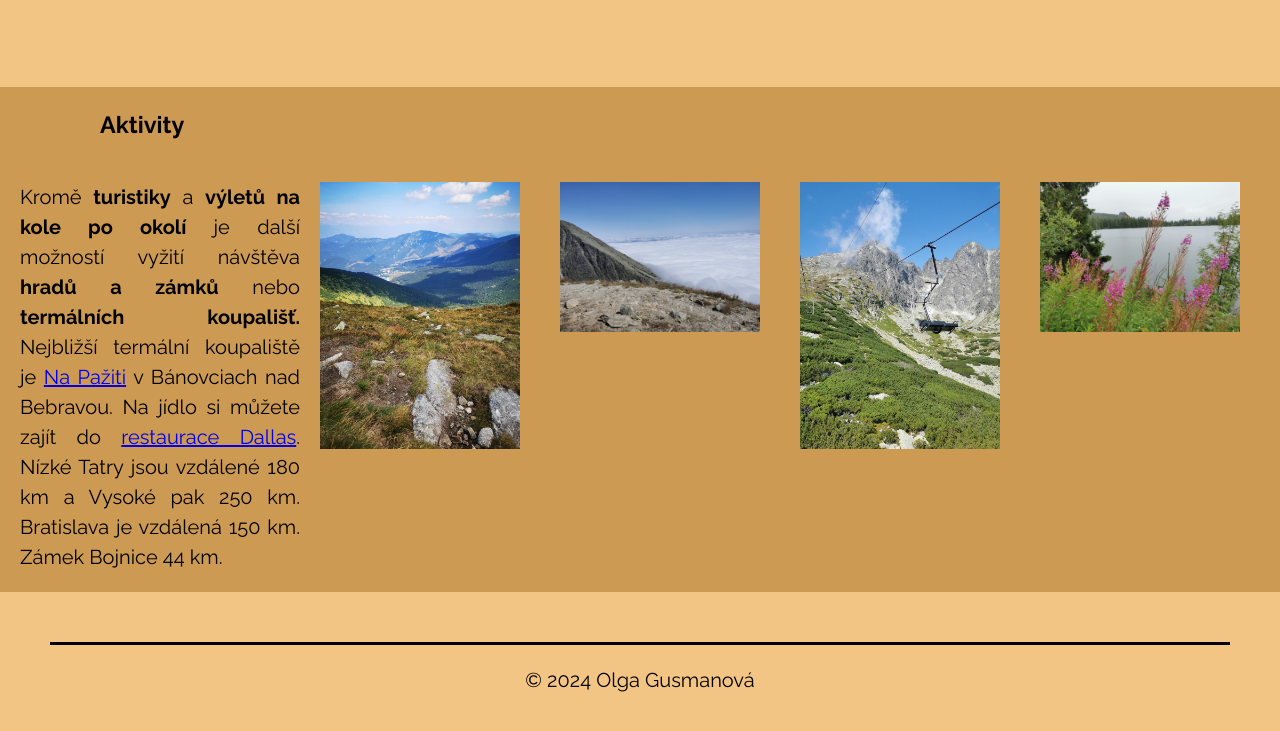
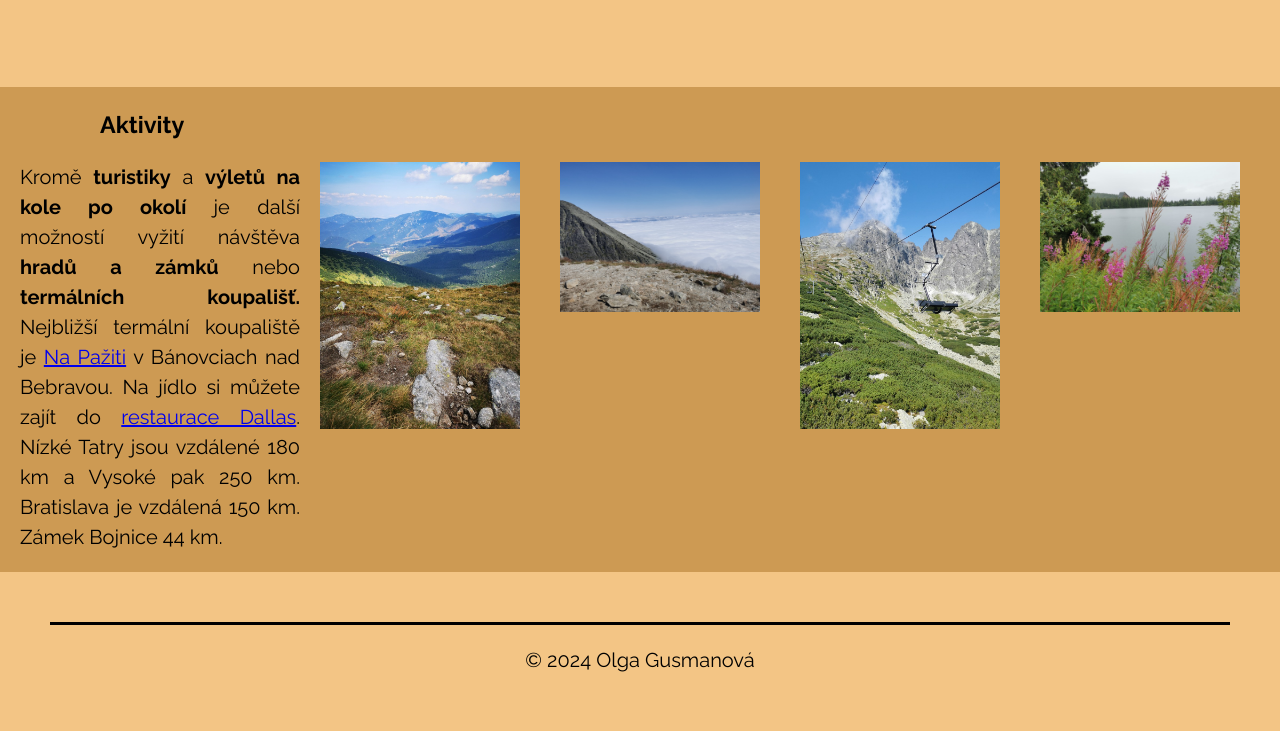
Before and after one commit to oligusman/moje-stranka-chalupa, an Eleventy site: page index.html in a window 1280 px wide. Shown: the part 1257-1988 px from the top of the page. Built offline with nearby package versions, Linux system fonts and the light colour scheme; Eleventy itself is replaced by a stand-in of ours; files that its build step writes are made by us from their sources; a web font is replaced by a local one.

Commit message:
oprava 10

```diff
--- a/css/style.css
+++ b/css/style.css
@@ -36,7 +36,7 @@ body {
     }
 
     h3{
-      padding: 20px 20px 20px 100px;
+      padding: 20px 20px 0px 100px;
       margin-bottom: 0%;
     }
 
@@ -219,7 +219,7 @@ body {
 
 @media screen and (max-width:800px){
   .clanek{
-    display: none;
+    grid-template-rows:100px 1fr ;
 
   }
 }
@@ -237,3 +237,7 @@ margin:20px;
   width: 50%;
   margin: 20px;
 }
+
+main{
+  max-width: 100%;
+}
```
